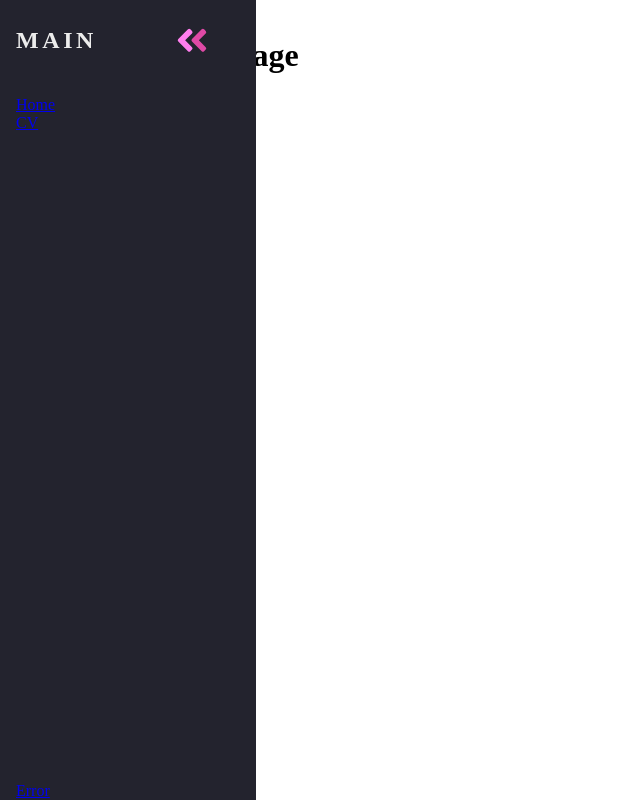
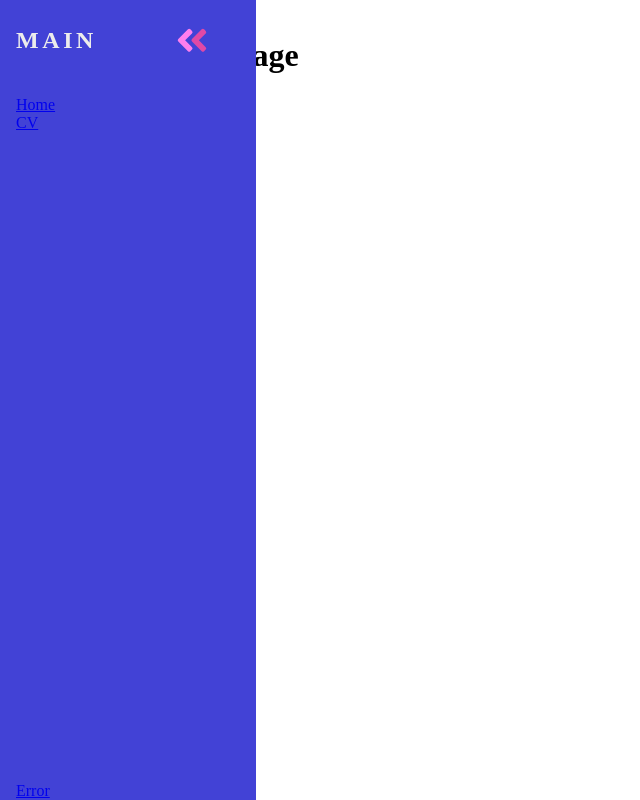
Before and after one commit to flmath/flmath.github.io, a SvelteKit app: page / in a window 1280 px wide. Shown: the whole page, without its empty margins (0-640 px from the left). Built offline with nearby package versions, Linux system fonts and the light colour scheme.

Commit message:
moving svg logo to module, global.css introduced

```diff
--- a/src/app.html
+++ b/src/app.html
@@ -4,6 +4,7 @@
 		<meta charset="utf-8" />
 		<link rel="icon" href="%sveltekit.assets%/favicon.png" />
 		<meta name="viewport" content="width=device-width" />
+		<link rel="stylesheet" href="%sveltekit.assets%/global.css">
 		%sveltekit.head%
 	</head>
 	<body  style="margin:0;padding:0;">
--- a/src/lib/LogoElement.svelte
+++ b/src/lib/LogoElement.svelte
@@ -56,13 +56,8 @@
     margin: 0 1.5rem;
   }
 
-  .fa-primary {
-    color: #fdfdfd;
-  }
 
-  .fa-secondary {
-    color: #f0e2ea;
-  }
+
 
   .fa-primary,
   .fa-secondary {
--- /dev/null
+++ b/src/lib/LogoSvg.svelte
@@ -0,0 +1,56 @@
+
+<g class="fa-group" >
+  <path
+    fill="currentColor"
+    d="M224 273L88.37 409a23.78 23.78 0 0 1-33.8 0L32 386.36a23.94 23.94 0 0 1 0-33.89l96.13-96.37L32 159.73a23.94 23.94 0 0 1 0-33.89l22.44-22.79a23.78 23.78 0 0 1 33.8 0L223.88 239a23.94 23.94 0 0 1 .1 34z"
+    class="fa-secondary"
+  />
+  <path
+    fill="currentColor"
+    d="M415.89 273L280.34 409a23.77 23.77 0 0 1-33.79 0L224 386.26a23.94 23.94 0 0 1 0-33.89L320.11 256l-96-96.47a23.94 23.94 0 0 1 0-33.89l22.52-22.59a23.77 23.77 0 0 1 33.79 0L416 239a24 24 0 0 1-.11 34z"
+    class="fa-primary"
+  />
+</g>
+<style>
+
+.fa-primary {
+    color: #ff7eee;
+  }
+
+  .fa-secondary {
+    color: #df49a6;
+  }
+
+
+@media only screen and (max-width: 600px) {
+
+}
+
+
+
+/* Large screens */
+@media only screen and (min-width: 600px) {
+
+}
+
+.dark {
+  --text-primary: #b6b6b6;
+  --text-secondary: #ececec;
+  --bg-primary: #23232e;
+  --bg-secondary: #141418;
+}
+
+.light {
+  --text-primary: #1f1f1f;
+  --text-secondary: #000000;
+  --bg-primary: #ffffff;
+  --bg-secondary: #e4e4e4;
+}
+
+.solar {
+  --text-primary: #576e75;
+  --text-secondary: #35535c;
+  --bg-primary: #fdf6e3;
+  --bg-secondary: #f5e5b8;
+}
+</style>
--- a/src/routes/+layout.svelte
+++ b/src/routes/+layout.svelte
@@ -1,6 +1,7 @@
 <script>
 	import NavLink from '../lib/NavLink.svelte';
   import LogoElement from "../lib/LogoElement.svelte";
+  import LogoSvg from '$lib/LogoSvg.svelte';
 
   /**
 * @type {LogoElement[] | NavLink[]}
@@ -31,19 +32,7 @@
     <ul class="navbar-nav">
       <LogoElement bind:this={hover[0]}>
         <span slot="text"> Main </span>
-
-        <g class="fa-group" slot="svg">
-          <path
-            fill="currentColor"
-            d="M224 273L88.37 409a23.78 23.78 0 0 1-33.8 0L32 386.36a23.94 23.94 0 0 1 0-33.89l96.13-96.37L32 159.73a23.94 23.94 0 0 1 0-33.89l22.44-22.79a23.78 23.78 0 0 1 33.8 0L223.88 239a23.94 23.94 0 0 1 .1 34z"
-            class="fa-secondary"
-          />
-          <path
-            fill="currentColor"
-            d="M415.89 273L280.34 409a23.77 23.77 0 0 1-33.79 0L224 386.26a23.94 23.94 0 0 1 0-33.89L320.11 256l-96-96.47a23.94 23.94 0 0 1 0-33.89l22.52-22.59a23.77 23.77 0 0 1 33.79 0L416 239a24 24 0 0 1-.11 34z"
-            class="fa-primary"
-          />
-        </g>
+       <LogoSvg slot="svg"></LogoSvg>
       </LogoElement>
 
 <NavLink href="/" bind:this={hover[1]}>Home</NavLink>
@@ -61,15 +50,7 @@
 </body>
 
 <style>
-  :root {
-    font-size: 16px;
-    font-family: "MS Open Sans";
-    --text-primary: #b6b6b6;
-    --text-secondary: #ececec;
-    --bg-primary: #23232e;
-    --bg-secondary: #141418;
-    --transition-speed: 600ms;
-  }
+
 
   body {
     color: black;
--- /dev/null
+++ b/static/global.css
@@ -0,0 +1,9 @@
+:root {
+    font-size: 16px;
+    font-family: "MS Open Sans";
+    --text-primary: #b6b6b6;
+    --text-secondary: #ececec;
+    --bg-primary: #4242d6;
+    --bg-secondary: #141418;
+    --transition-speed: 600ms;
+  }
```
